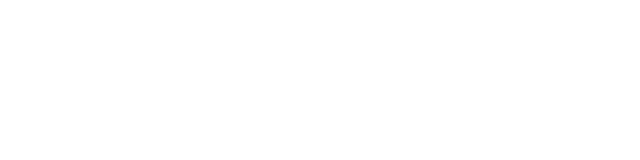
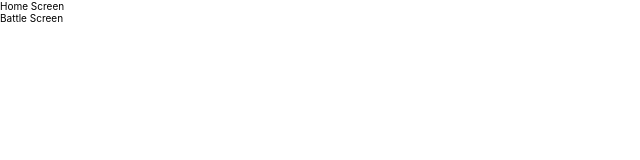
Before and after one commit to nstranquist/RPG-Quest-Part2, a React (Create React App) app: page / in a window 1280 px wide. Shown: the top 160 px of the page, without its empty margins (0-640 px from the left). Built offline with nearby package versions, Linux system fonts and the light colour scheme; the HTML template or start-up script is replaced by a standard one.

Commit message:
add project structure, complete first todo item

```diff
--- a/src/App.js
+++ b/src/App.js
@@ -1,9 +1,14 @@
 import React from 'react';
+
+// import screens
+import HomeScreen from './screens/home_screen'
+import BattleScreen from './screens/battle_screen'
 
 function App() {
   return (
     <div className="App">
-
+      <HomeScreen />
+      <BattleScreen />
     </div>
   );
 }
--- /dev/null
+++ b/src/screens/battle_screen.jsx
@@ -0,0 +1,7 @@
+import React from 'react'
+
+export default function BattleScreen() {
+  return (
+    <div>Battle Screen</div>
+  )
+}
--- /dev/null
+++ b/src/screens/home_screen.jsx
@@ -0,0 +1,7 @@
+import React from 'react'
+
+export default function HomeScreen() {
+  return (
+    <div>Home Screen</div>
+  )
+}
```
Also changed, not shown: src/data/monsters.js (added), src/data/weapons.js (added), src/modules/player.js (added), todo.txt.
